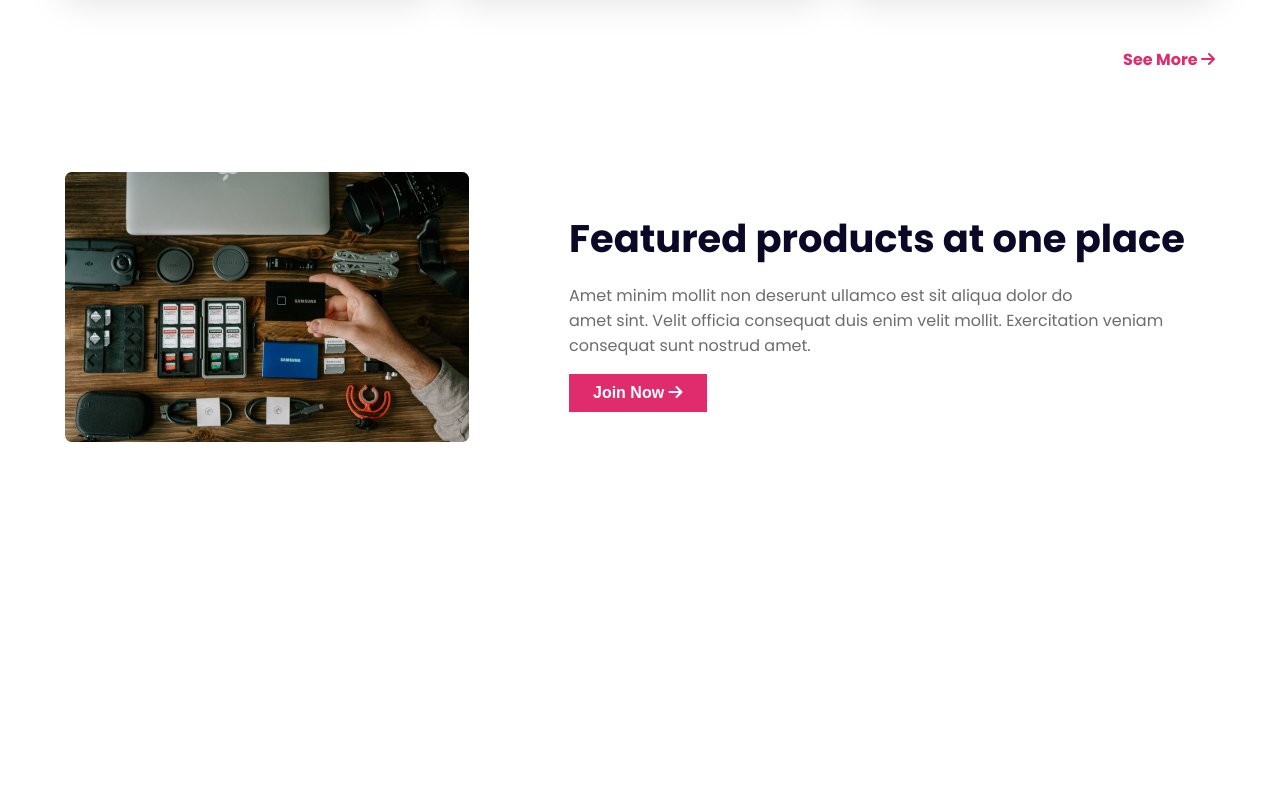
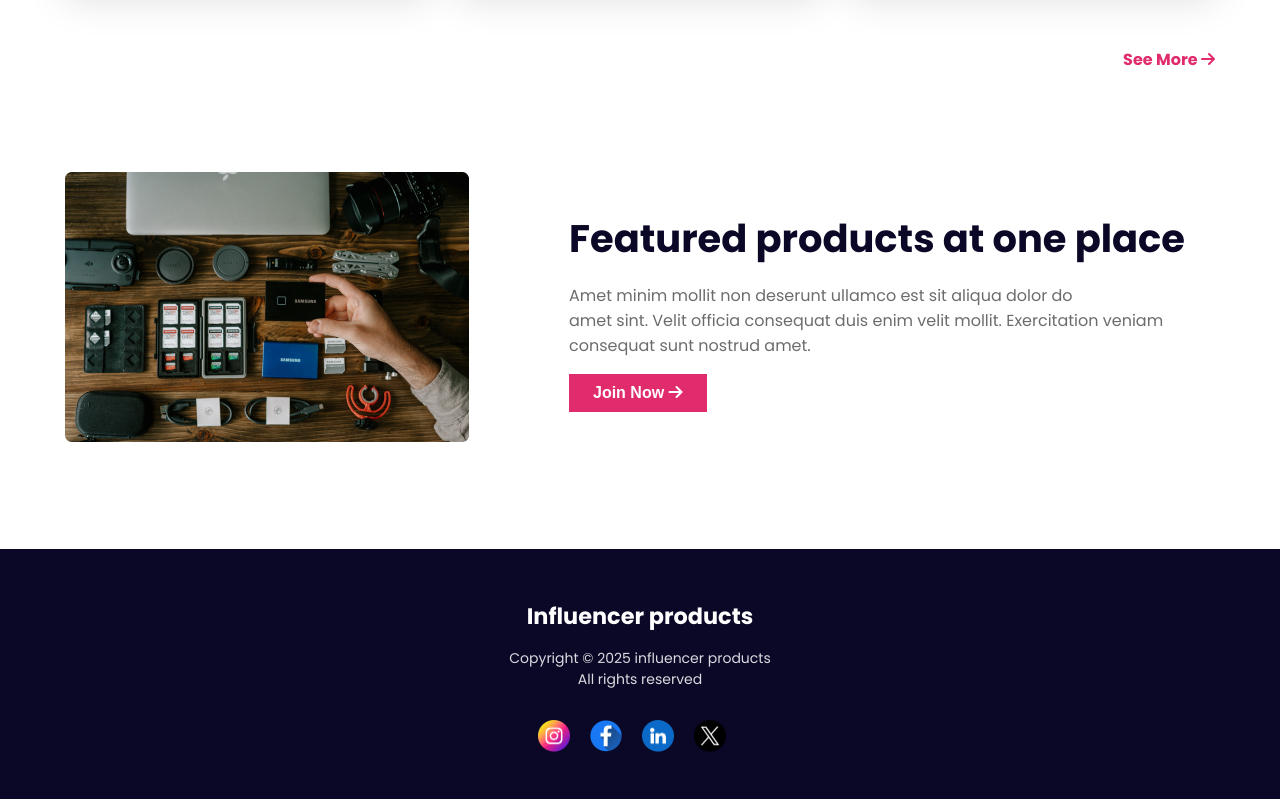
Before and after one commit to abdeyrabby404/influencer-gear-simple-project, a plain HTML site: page index.html in a window 1280 px wide. Shown: the part 2448-3247 px from the top of the page. Before the commit the page ends 2997 px from the top, so only its background shows below. Drawn offline with Linux system fonts and the light colour scheme.

Commit message:
footer section added

```diff
--- a/index.html
+++ b/index.html
@@ -12,7 +12,7 @@
 <body class="poppins-regular">
     <header class="bg-color">
         <nav class="nav flex">
-            <div class="menu-logo"><i class="fa-solid fa-bars"></i></div>
+            <div class="menu-logo pointer"><i class="fa-solid fa-bars"></i></div>
             <h1 class="nav-title">Influencer products</h1>
             <ul class="flex">
                 <span class="menu flex ">
@@ -288,8 +288,19 @@
             </div>
         </section>
     </main>
-    <footer class="footer">
-
+    <footer class="footer bg-foot">
+        <div class="info-container flex">
+            <div class="info">
+                <h1 class="footer-title">Influencer products</h1>
+                <p class="footer-subtitle">Copyright &copy 2025 influencer products <br> All rights reserved</p>
+                <div class="logo-container">
+                    <img src="icons/Instagram.png" alt="">
+                    <img src="icons/Facebook.png" alt="">
+                    <img src="icons/Linkedin.png" alt="">
+                    <img src="icons/Twitter.png" alt="">
+                </div>
+            </div>
+        </div>
     </footer>
 
 </body>
--- a/styles/style.css
+++ b/styles/style.css
@@ -15,6 +15,9 @@
 
 .bg-color {
     background-color: white;
+}
+.pointer{
+    cursor: pointer;
 }
 
 .flex {
@@ -199,8 +202,38 @@ header{
     margin-bottom: 16px;
 }
 
+/* footer style  */
+.bg-foot{
+    background-color: #0A0826;
+}
+.info-container{
+    justify-content: center;
+    align-items: center;
+    padding-bottom: 20px;
+    padding-top: 50px;
+}
+.info{
+    width: 262px;
+    text-align: center;
+    color: white;
 
-
+}
+.footer-title{
+    font-size: 1.4rem;
+    margin-bottom: 15px;
+}
+.logo-container > img{
+    width: 32px;
+    height: 32px;
+    margin-right: 16px;
+}
+.footer-subtitle{
+    font-size: 14px;
+    color: #D9DBE1;
+    /* color: red; */
+    /* margin-bottom: 10px;
+    margin-top: 10px; */
+}
 /* Responsive style */
 @media screen and (max-width:576px) {
     header{
```
Also changed, not shown: icons/Facebook.png (added), icons/Instagram.png (added), icons/Linkedin.png (added), icons/Twitter.png (added).
